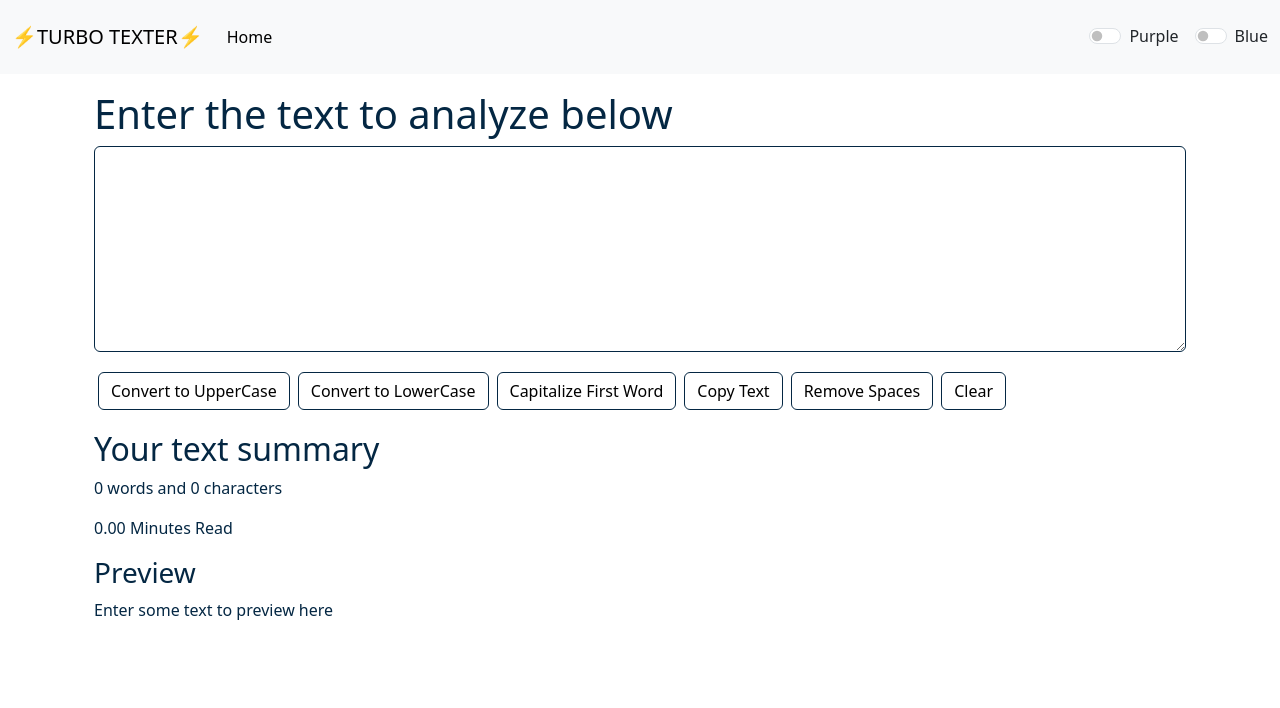
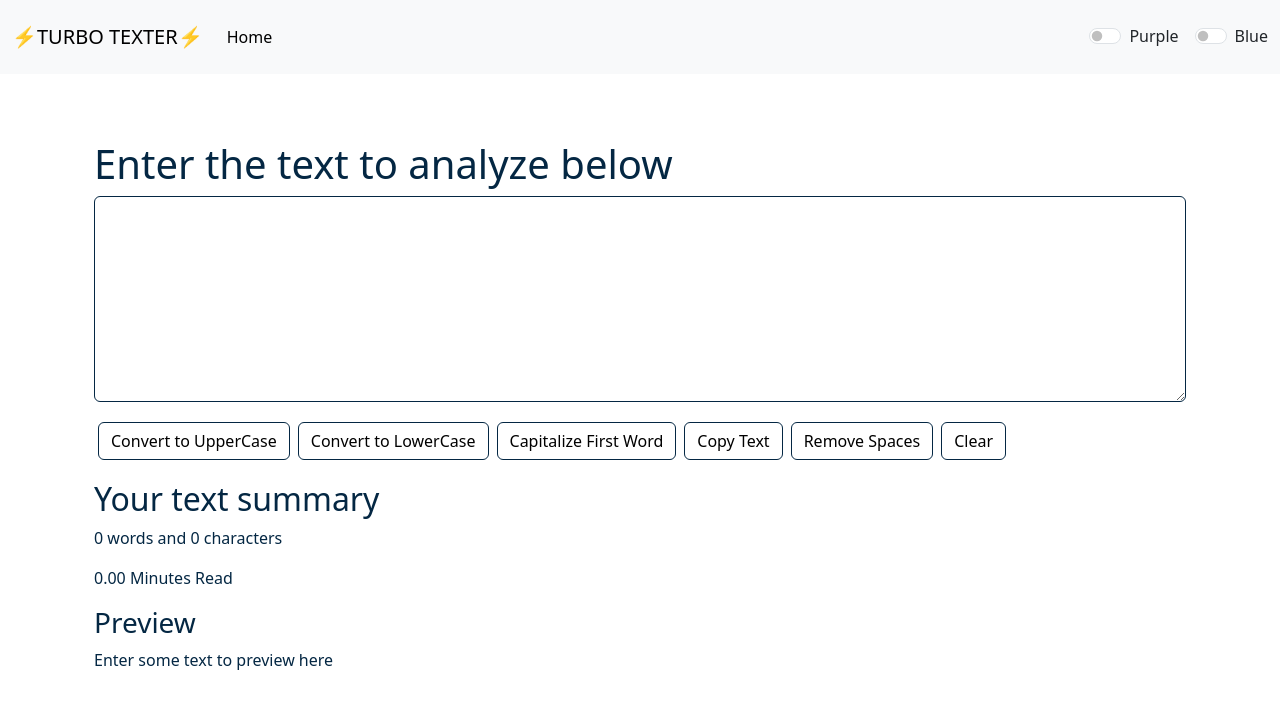
Before and after one commit to salik702/TURBO-TEXTER, a React (Create React App) app: page / in a window 1280 px wide. Shown: the top 708 px of the page. Built offline with nearby package versions, Linux system fonts and the light colour scheme.

Commit message:
fix alert

```diff
--- a/src/Components/Alert.js
+++ b/src/Components/Alert.js
@@ -3,16 +3,19 @@ import React from 'react';
 export default function Alert(props) {
   const capitalize = (word) => {
     const lower = word.toLowerCase();
-    return lower.charAt(0).toUpperCase() + lower.slice(1).toLowerCase();
+    return lower.charAt(0).toUpperCase() + lower.slice(1);
   };
+
   return (
-    props.alert && (
-      <div
-        className={`alert alert-${props.alert.type} alert-dismissible fade show`}
-        role="alert"
-      >
-        <strong>{capitalize(props.alert.type)} </strong> :{props.alert.msg}
-      </div>
-    )
+    <div style={{ height: '50px' }}>
+      {props.alert && (
+        <div
+          className={`alert alert-${props.alert.type} alert-dismissible fade show`}
+          role="alert"
+        >
+          <strong>{capitalize(props.alert.type)}</strong>: {props.alert.msg}
+        </div>
+      )}
+    </div>
   );
 }
```
